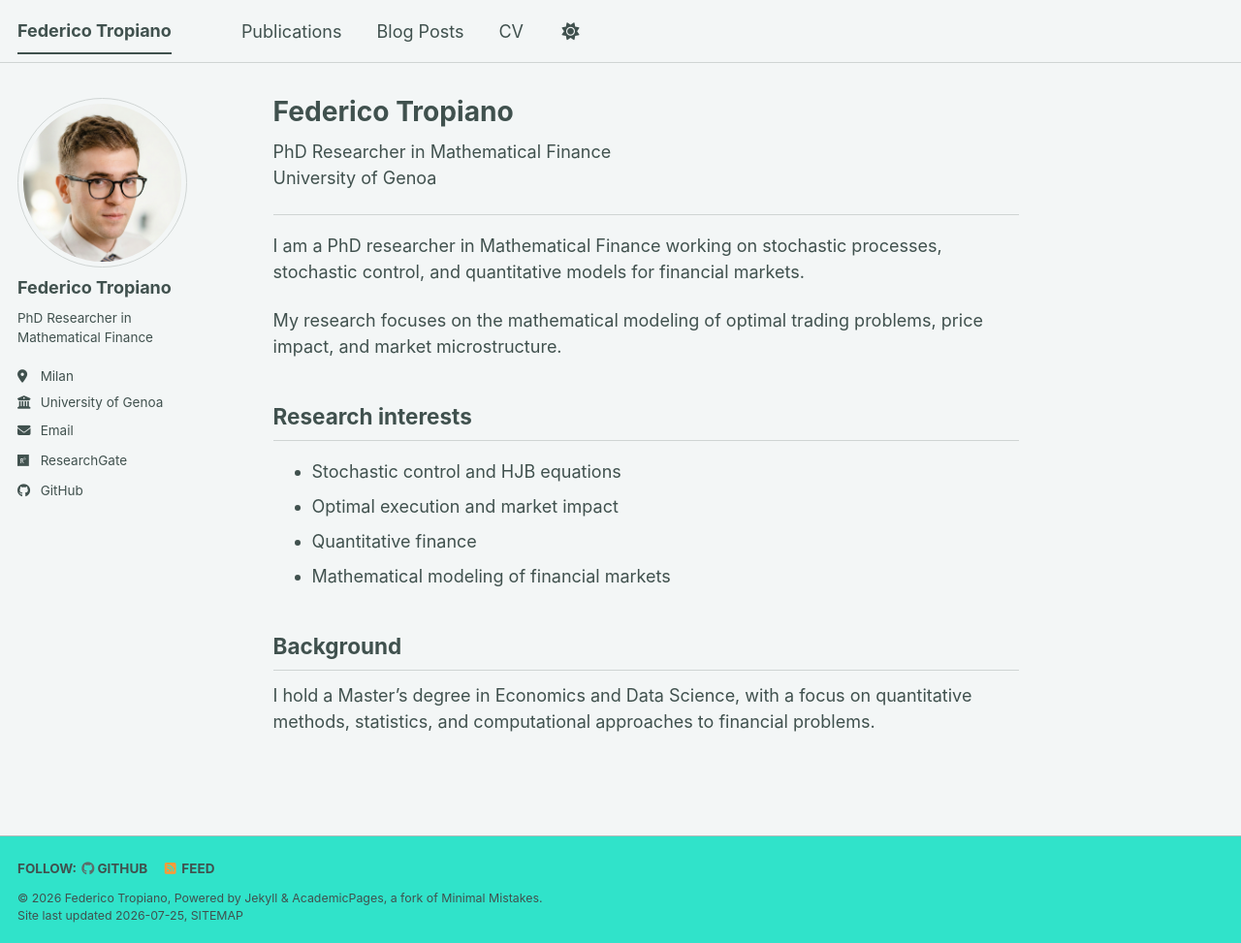
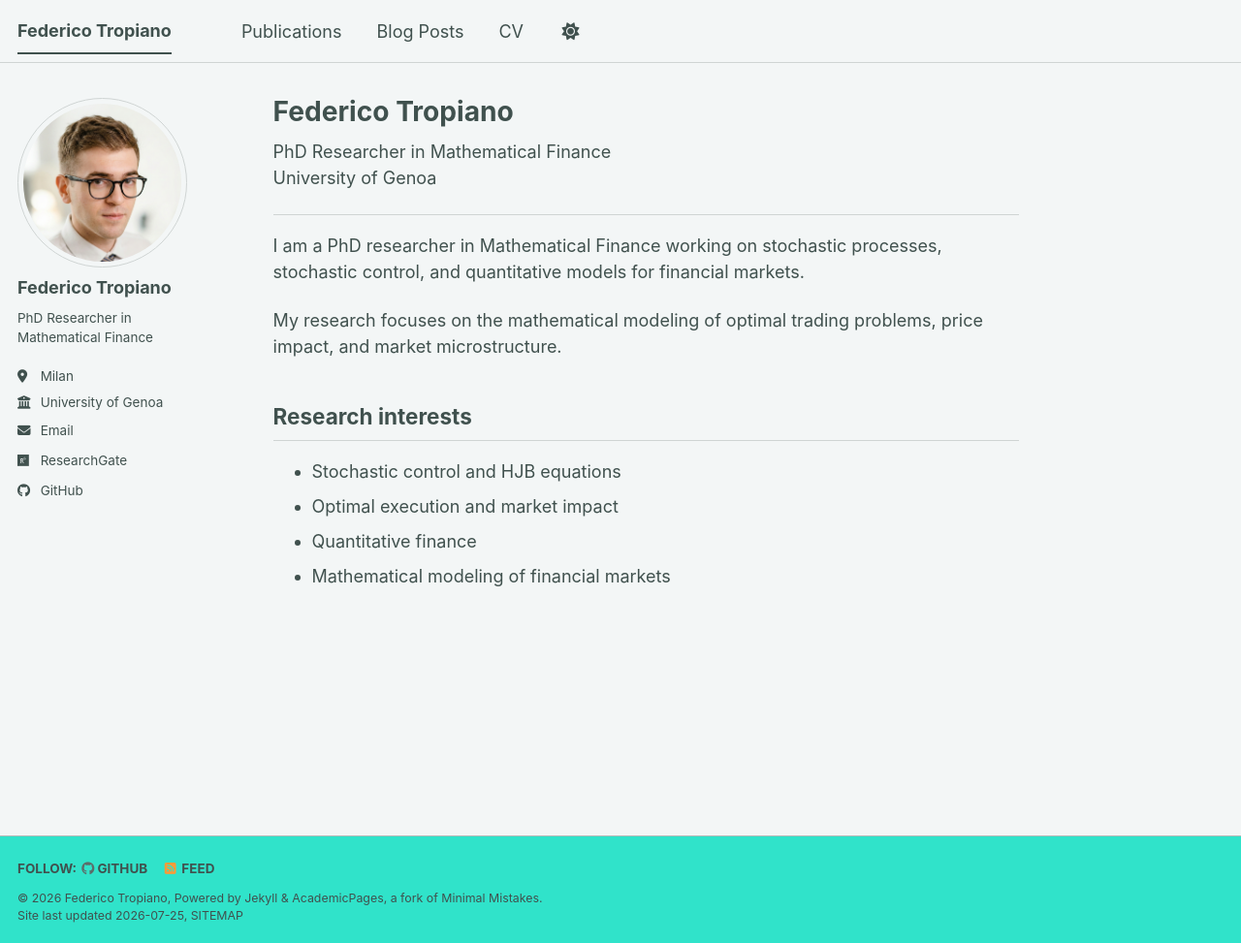
Before and after one commit to FedericoTropiano/FedericoTropiano.github.io, a Jekyll site: the page built from _pages/about.md, in a window 1280 px wide and 973 px high. Shown: the whole window at 97% size. Built offline with Jekyll 4.4.1, drawn with Linux system fonts in a browser that asks for light colours; a script bundle is joined from its source files by our own code; library files that are not in the unit come from our copies.

Commit message:
Revise about page content and formatting
Removed background section and adjusted list formatting.

```diff
--- a/_pages/about.md
+++ b/_pages/about.md
@@ -21,7 +21,3 @@ My research focuses on the mathematical modeling of optimal trading problems, pr
 - Optimal execution and market impact
 - Quantitative finance
 - Mathematical modeling of financial markets
-
-## Background
-
-I hold a Master's degree in Economics and Data Science, with a focus on quantitative methods, statistics, and computational approaches to financial problems.
```
